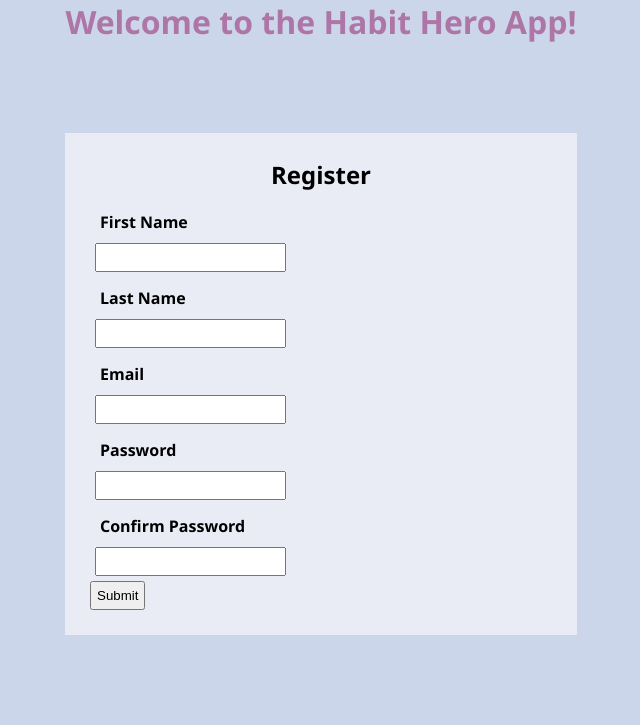
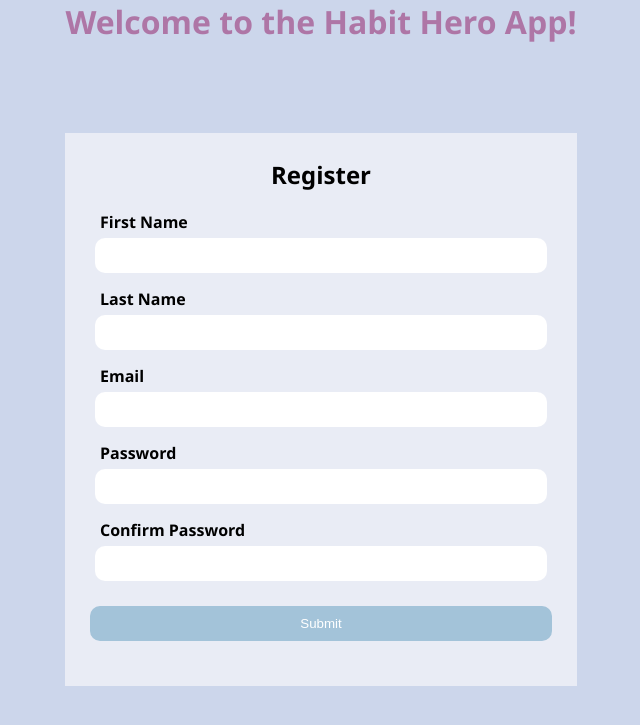
Before and after one commit to LiyuGT/HabitHero, a Flask app: page /register in a window 1280 px wide. Shown: the part 42-767 px from the top of the page, without its empty margins (319-959 px from the left). Run offline with Flask 3, Linux system fonts and the light colour scheme.

Commit message:
styles finished (?) for login/register forms

```diff
--- a/flask_app/Static/styles.css
+++ b/flask_app/Static/styles.css
@@ -156,16 +156,36 @@ header > ul {
     font-size: smaller;
 }
 
-.form-group label {
-    font-weight: bold;
+form * {
+    border-radius: 10px;
+    border-style: none;
 }
 
 .form-group label {
     font-weight: bold;
+    text-align: left;
     display: block; /* Display the label on a new line for better alignment */
-    margin-bottom: 5px; /* Add some space below the label */
+    /* margin-bottom: 5px; */
 }
 
+.form-group input {
+    width: 100%;
+    padding: 10px;
+
+    /* border-radius: 10px; */
+
+}
+
+ form .submit_button {
+    width: 100%;
+    padding: 10px;
+    margin: 20px 0px !important;
+
+    background-color: var(--lightblue);
+    color: white;
+    border-radius: 10px;
+    border-style: none;
+}
 
 /* nav bar css code */
 
```
Lines whose indentation alone changed are shown as unchanged.
